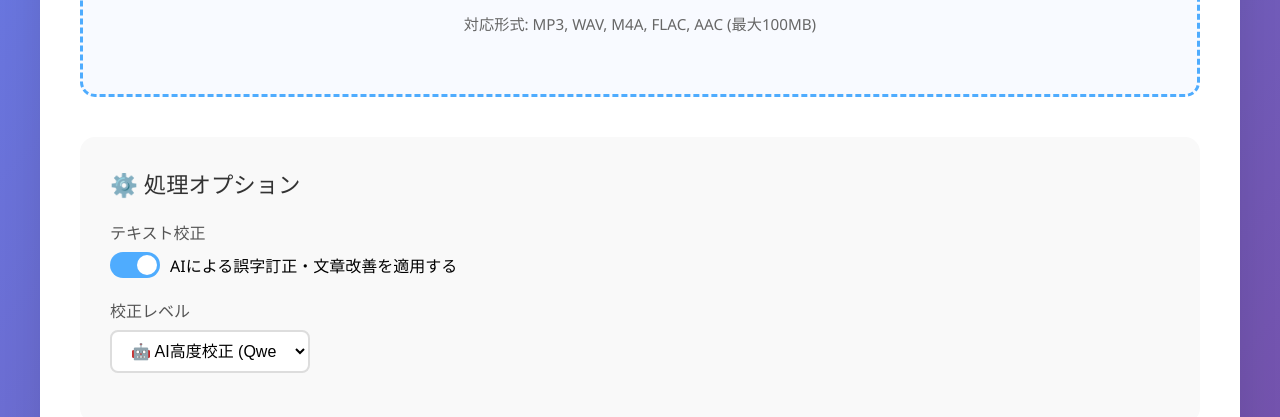
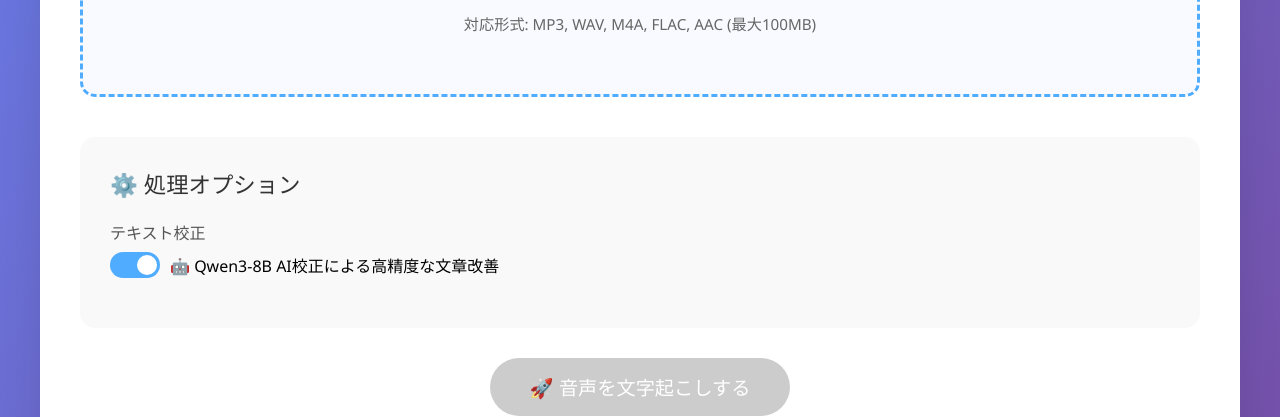
Before and after one commit to hama-jp/voice-to-text-app, a plain HTML site: page frontend/index.html in a window 1280 px wide. Shown: the part 416-833 px from the top of the page. Drawn offline with Linux system fonts and the light colour scheme; no server answers.

Commit message:
🗑️ 校正レベル選択UI削除: シンプル化完了
- 校正レベルセレクトボックスを完全削除
- hidden inputでadvanced固定送信
- テキスト校正説明をQwen3-8B明記に更新

UIがすっきり、迷いなし、確実にLLM校正実行！

```diff
--- a/frontend/index.html
+++ b/frontend/index.html
@@ -397,16 +397,12 @@
                             <input type="checkbox" id="useCorrection" checked>
                             <span class="slider"></span>
                         </label>
-                        <span>AIによる誤字訂正・文章改善を適用する</span>
+                        <span>🤖 Qwen3-8B AI校正による高精度な文章改善</span>
                     </div>
                 </div>
 
-                <div class="option-group">
-                    <label class="option-label" for="correctionLevel">校正レベル</label>
-                    <select id="correctionLevel">
-                        <option value="advanced">🤖 AI高度校正 (Qwen3-8B)</option>
-                    </select>
-                </div>
+                <!-- 校正レベルは常にadvanced固定 -->
+                <input type="hidden" id="correctionLevel" value="advanced">
             </div>
 
             <!-- 処理ボタン -->
```
